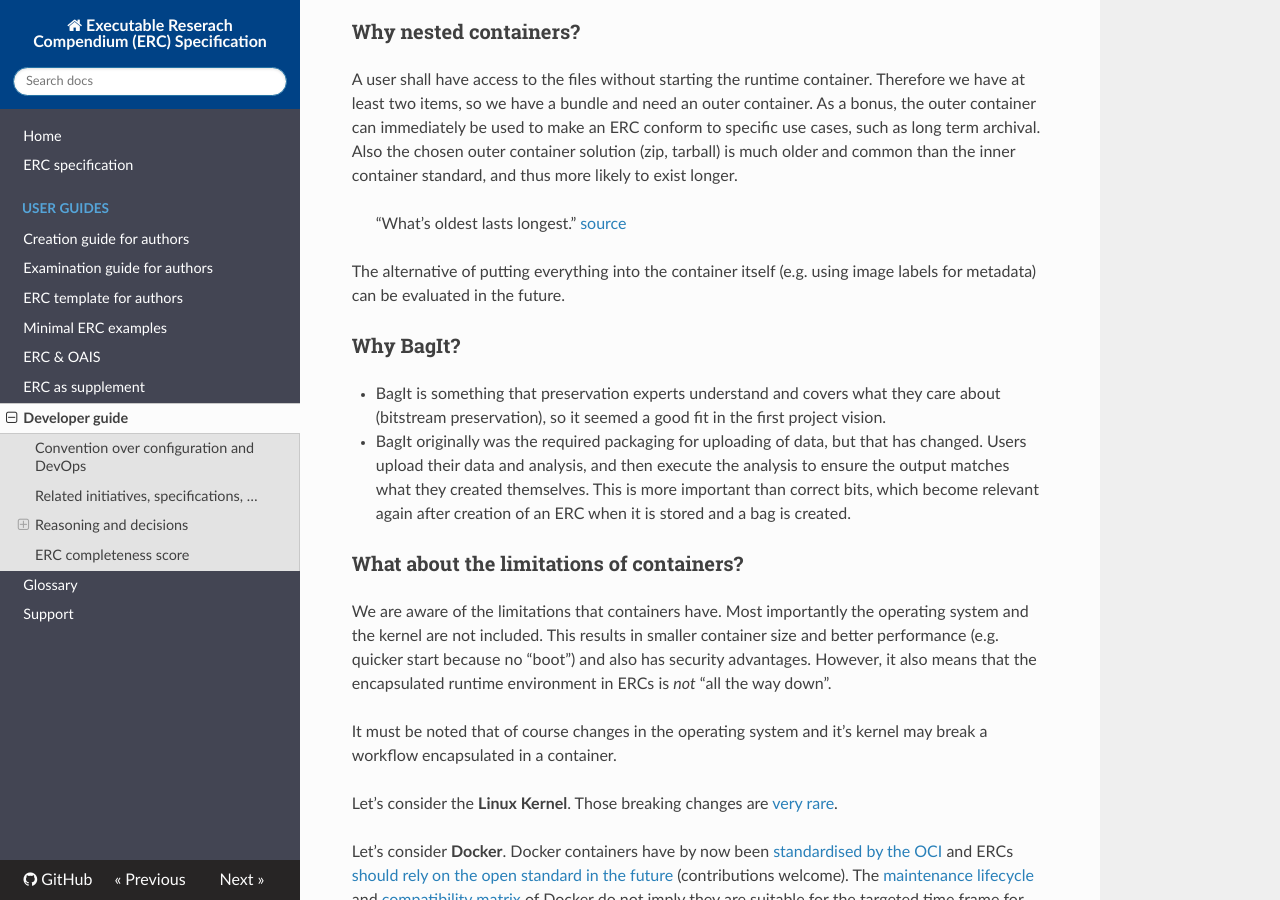
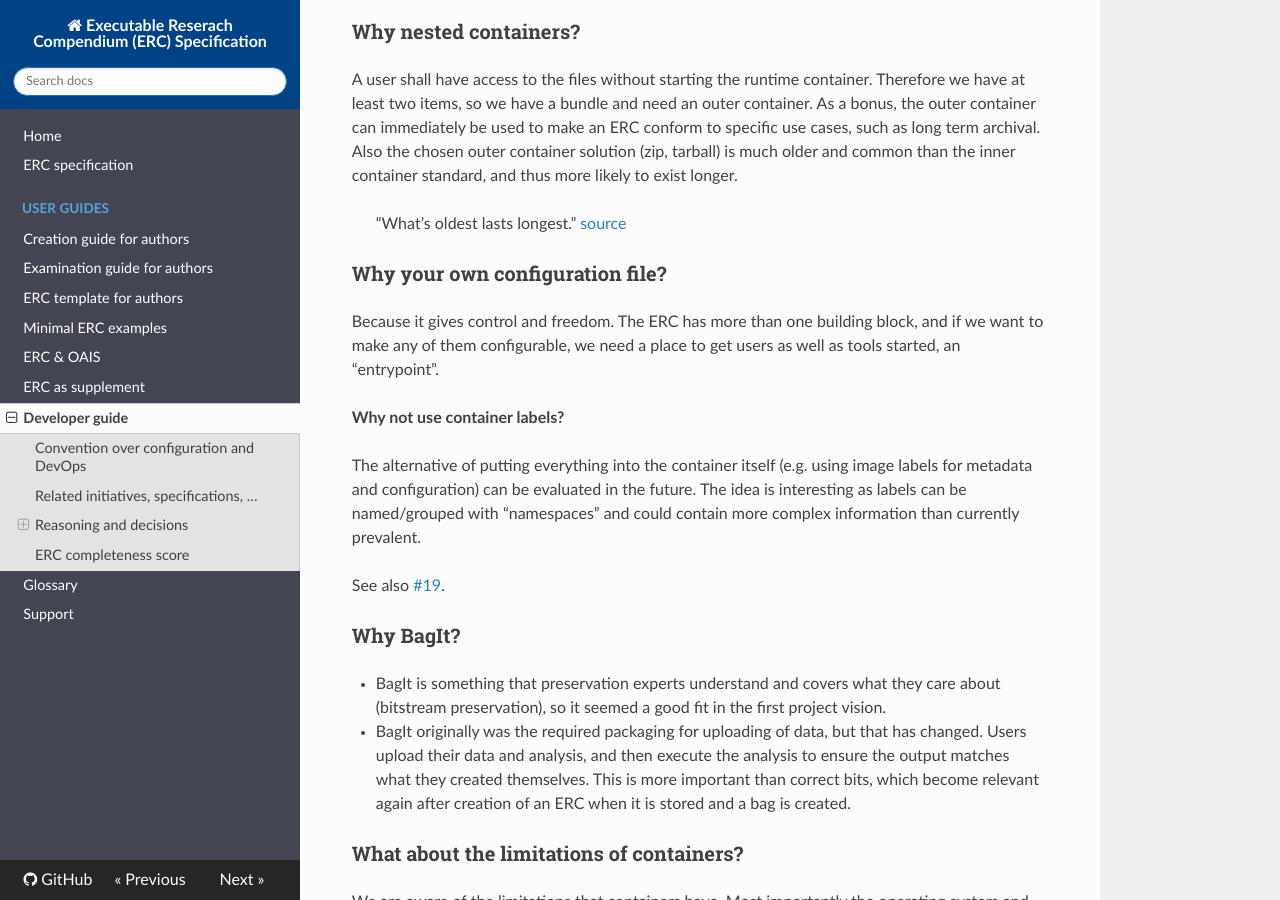
Before and after one commit to o2r-project/erc-spec, an MkDocs documentation site: the page built from docs/dev-guide/index.md, in a window 1280 px wide and 900 px high, scrolled down 2461 px. Built offline with MkDocs 1.6.1, drawn with Linux system fonts in a browser that asks for light colours; nearby versions of some CDN libraries; old or Windows-style settings are respelled for this version of MkDocs.

Commit message:
update usage of labels (ideas in dev guide)

```diff
--- a/docs/dev-guide/index.md
+++ b/docs/dev-guide/index.md
@@ -76,7 +76,17 @@ Also the chosen outer container solution (zip, tarball) is much older and common
 
 > "What's oldest lasts longest." [source](https://github.com/swcarpentry/good-enough-practices-in-scientific-computing/blob/gh-pages/index.md#supplementary-materials)
 
-The alternative of putting everything into the container itself (e.g. using image labels for metadata) can be evaluated in the future.
+### Why your own configuration file?
+
+Because it gives control and freedom.
+The ERC has more than one building block, and if we want to make any of them configurable, we need a place to get users as well as tools started, an "entrypoint".
+
+**Why not use container labels?**
+
+The alternative of putting everything into the container itself (e.g. using image labels for metadata and configuration) can be evaluated in the future.
+The idea is interesting as labels can be named/grouped with "namespaces" and could contain more complex information than currently prevalent.
+
+See also [#19](https://github.com/o2r-project/erc-spec/issues/19).
 
 ### Why BagIt?
 
```
Also changed, not shown: docs/spec/index.md (+1 -1 lines).
